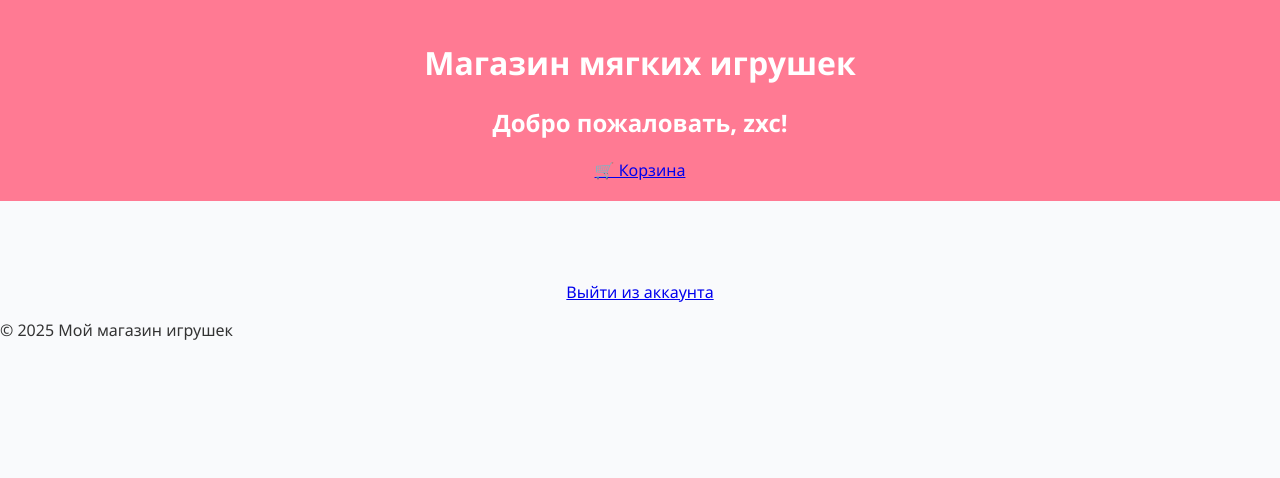
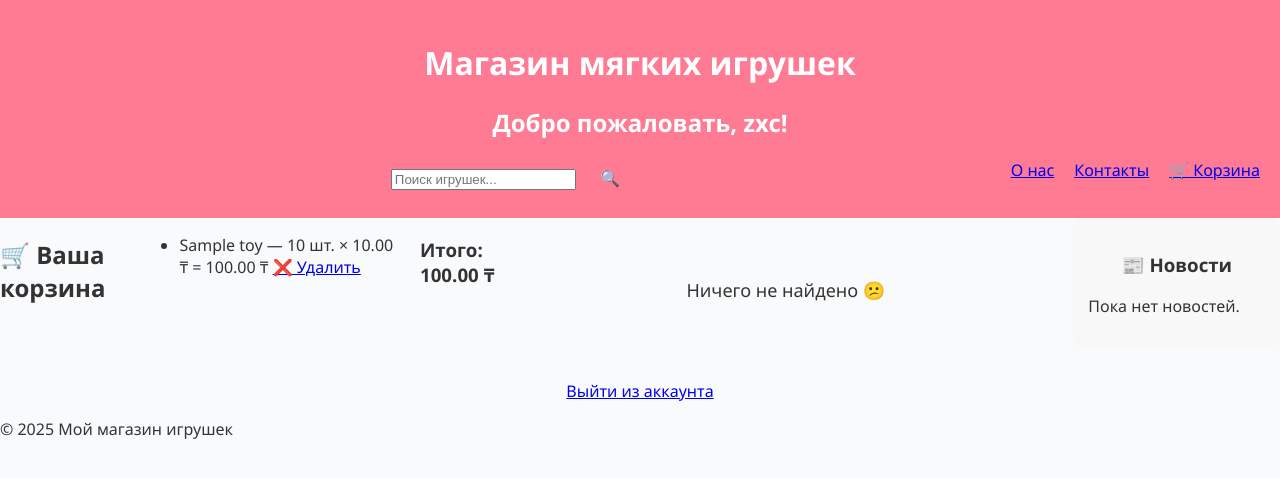
Before and after one commit to tazievvadim07-wq/lessonproject, a Django app: page /cart/ in a window 1280 px wide. Shown: the top 478 px of the page. Run offline with Django 5.2, Linux system fonts and the light colour scheme; a user stored in the database is signed in; tables that the repository leaves empty hold one stand-in row (values such as "Sample post").

Commit message:
добавил поисковую строку, новости, вкладку о проекте и мои контакты

```diff
--- a/cart/urls.py
+++ b/cart/urls.py
@@ -2,7 +2,7 @@ from django.urls import path
 from . import views
 
 urlpatterns = [
-    path('', views.cart_view, name='cart_view'),
-    path('add/<int:product_id>/', views.add_to_cart, name='add_to_cart'),
-    path('remove/<int:product_id>/', views.remove_from_cart, name='remove_from_cart'),
+    path('', views.cart_view, name='cart'),
+    path('add/<int:toy_id>/', views.add_to_cart, name='add_to_cart'),
+    path('remove/<int:item_id>/', views.remove_from_cart, name='remove_from_cart'),
 ]
--- a/cart/views.py
+++ b/cart/views.py
@@ -1,3 +1,5 @@
+
+
 from django.shortcuts import render, redirect, get_object_or_404
 from django.contrib.auth.decorators import login_required
 from main.models import Toy
--- a/main/admin.py
+++ b/main/admin.py
@@ -1,4 +1,6 @@
 from django.contrib import admin
-from .models import Toy
+from .models import Toy, Tag, News
 
 admin.site.register(Toy)
+admin.site.register(Tag)
+admin.site.register(News)
--- a/main/apps.py
+++ b/main/apps.py
@@ -4,3 +4,6 @@ from django.apps import AppConfig
 class MainConfig(AppConfig):
     default_auto_field = 'django.db.models.BigAutoField'
     name = 'main'
+
+def ready(self):
+        import main.signals
--- a/main/models.py
+++ b/main/models.py
@@ -5,6 +5,23 @@ class Toy(models.Model):
     description = models.TextField(verbose_name="Описание")
     price = models.DecimalField(max_digits=8, decimal_places=2, verbose_name="Цена")
     image = models.ImageField(upload_to='toys/', verbose_name="Фото")
+    tags = models.ManyToManyField('Tag', blank=True, related_name='toys', verbose_name="Теги")
 
     def __str__(self):
         return self.name
+
+
+class Tag(models.Model):
+    name = models.CharField(max_length=50, unique=True, verbose_name="Тег")
+
+    def __str__(self):
+        return self.name
+
+
+class News(models.Model):
+    title = models.CharField(max_length=100)
+    content = models.TextField()
+    created_at = models.DateTimeField(auto_now_add=True)
+
+    def __str__(self):
+        return self.title
--- a/main/urls.py
+++ b/main/urls.py
@@ -5,4 +5,6 @@ urlpatterns = [
     path('', views.home, name='home'),
     path('auth/', views.auth_view, name='auth'),
     path('logout/', views.logout_view, name='logout'),
+    path('contact/', views.contact, name='contact'),
+    path('about/', views.about, name='about'),
 ]
--- /dev/null
+++ b/templates/main/contact.html
@@ -0,0 +1,6 @@
+{% extends 'main/home.html' %}
+{% block content %}
+    <h2>Контакты</h2>
+    <h1>WhatsApp <a href="https://wa.me/77472024238">77472024238</a></h1>
+    <h1>Telegram <a href="https://t.me/yagamizxc">yagamizxc</a></h1>
+{% endblock %}
--- a/templates/main/home.html
+++ b/templates/main/home.html
@@ -10,23 +10,60 @@
 <header>
     <h1>Магазин мягких игрушек</h1>
     <h2>Добро пожаловать, {{ user.username }}!</h2>
-    <a href="{% url 'cart_view' %}" class="btn btn-outline-dark position-absolute top-0 end-0 m-3">
-  🛒 Корзина
-</a>
+
+    <form method="get" action="{% url 'home' %}" style="display: inline-block; margin-left: 20px;">
+        <input type="text" name="q" placeholder="Поиск игрушек..." value="{{ query|default:'' }}">
+        <button type="submit">🔍</button>
+    </form>
+
+    <a href="{% url 'cart' %}" style="float: right; margin-right: 20px;">🛒 Корзина</a>
+    <a href="{% url 'contact' %}" style="float: right; margin-right: 20px;">Контакты</a>
+    <a href="{% url 'about' %}" style="float: right; margin-right: 20px;">О нас</a>
 </header>
 
-<main>
-    <div class="toy-list">
+<main style="display: flex; justify-content: space-between; align-items: flex-start; gap: 20px;">
+    {% block content %}{% endblock %}
+
+    <!-- Левая часть — товары -->
+    <div class="toy-list" style="width: 70%;">
+        {% if toys %}
             {% for toy in toys %}
             <div class="toy-card">
                 <img src="{{ toy.image.url }}" alt="{{ toy.name }}">
                 <h2>{{ toy.name }}</h2>
                 <p>{{ toy.description }}</p>
                 <p><strong>{{ toy.price }} ₸</strong></p>
+
+                {% if toy.tags.all %}
+                    <p>
+                        <strong>Теги:</strong>
+                        {% for tag in toy.tags.all %}
+                            <span class="tag">#{{ tag.name }}</span>
+                        {% endfor %}
+                    </p>
+                {% endif %}
+
                 <button>Купить</button>
             </div>
             {% endfor %}
+        {% else %}
+            <p style="text-align:center; font-size:18px; margin-top:20px;">Ничего не найдено 😕</p>
+        {% endif %}
     </div>
+
+    <!-- Правая часть — новости -->
+    <aside class="news-section" style="width: 25%; background: #f8f8f8; padding: 15px; border-radius: 10px;">
+        <h3 style="text-align:center;">📰 Новости</h3>
+        {% for news in news_list %}
+            <div class="news-item" style="margin-bottom: 15px; border-bottom: 1px solid #ddd; padding-bottom: 10px;">
+                <h4 style="margin: 0;">{{ news.title }}</h4>
+                <p style="font-size: 14px;">{{ news.content|truncatewords:20 }}</p>
+                <small style="color: gray;">{{ news.created_at|date:"d.m.Y" }}</small>
+            </div>
+        {% empty %}
+            <p>Пока нет новостей.</p>
+        {% endfor %}
+    </aside>
 </main>
 
 <footer>
```
Also changed, not shown: main/signals.py (added, +12 -0 lines), main/views.py (+33 -0 lines), templates/main/about.html (added, +7 -0 lines), db.sqlite3, main/migrations/0002_tag_toy_tags.py (added), main/migrations/0003_news.py (added). Lines whose indentation alone changed are shown as unchanged.
